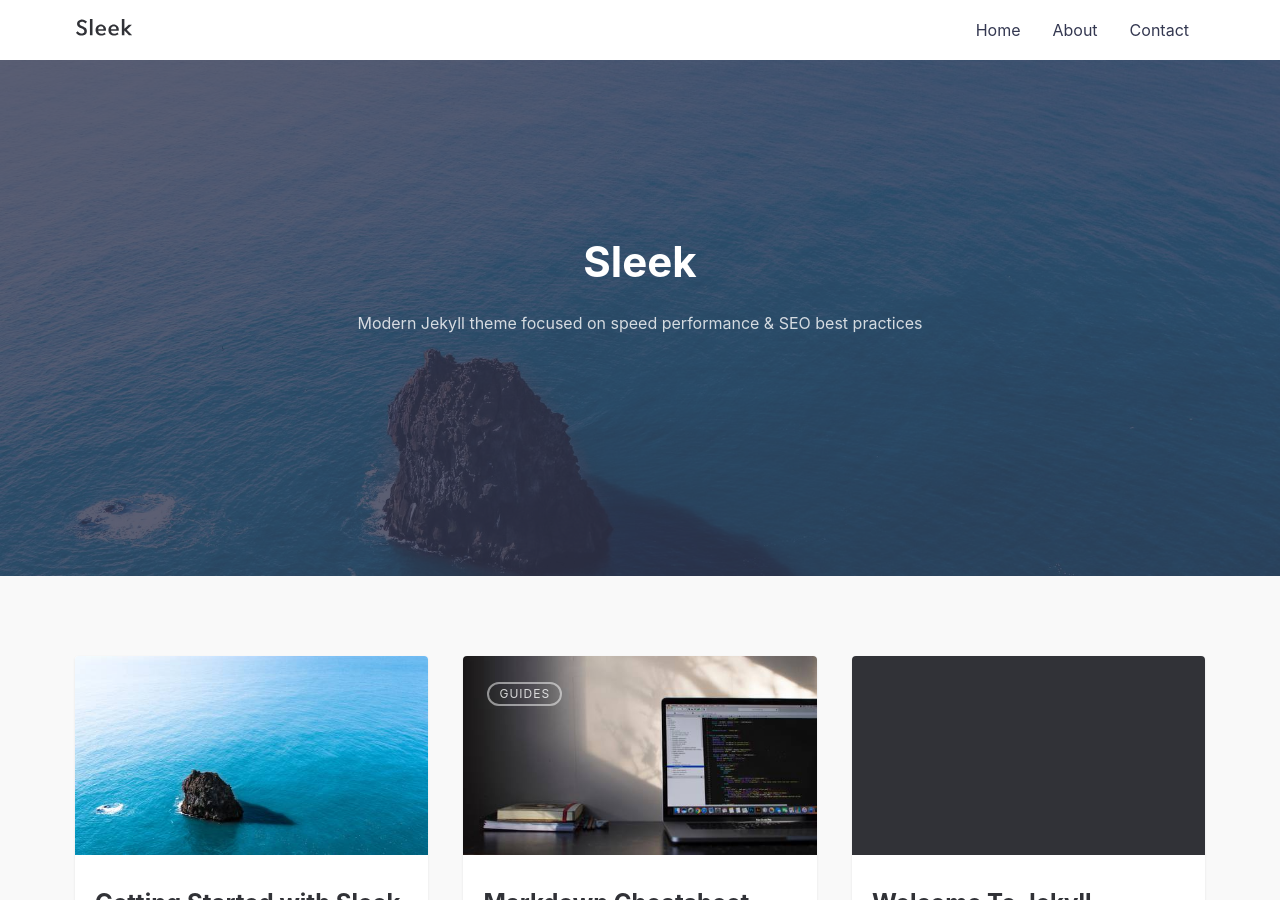
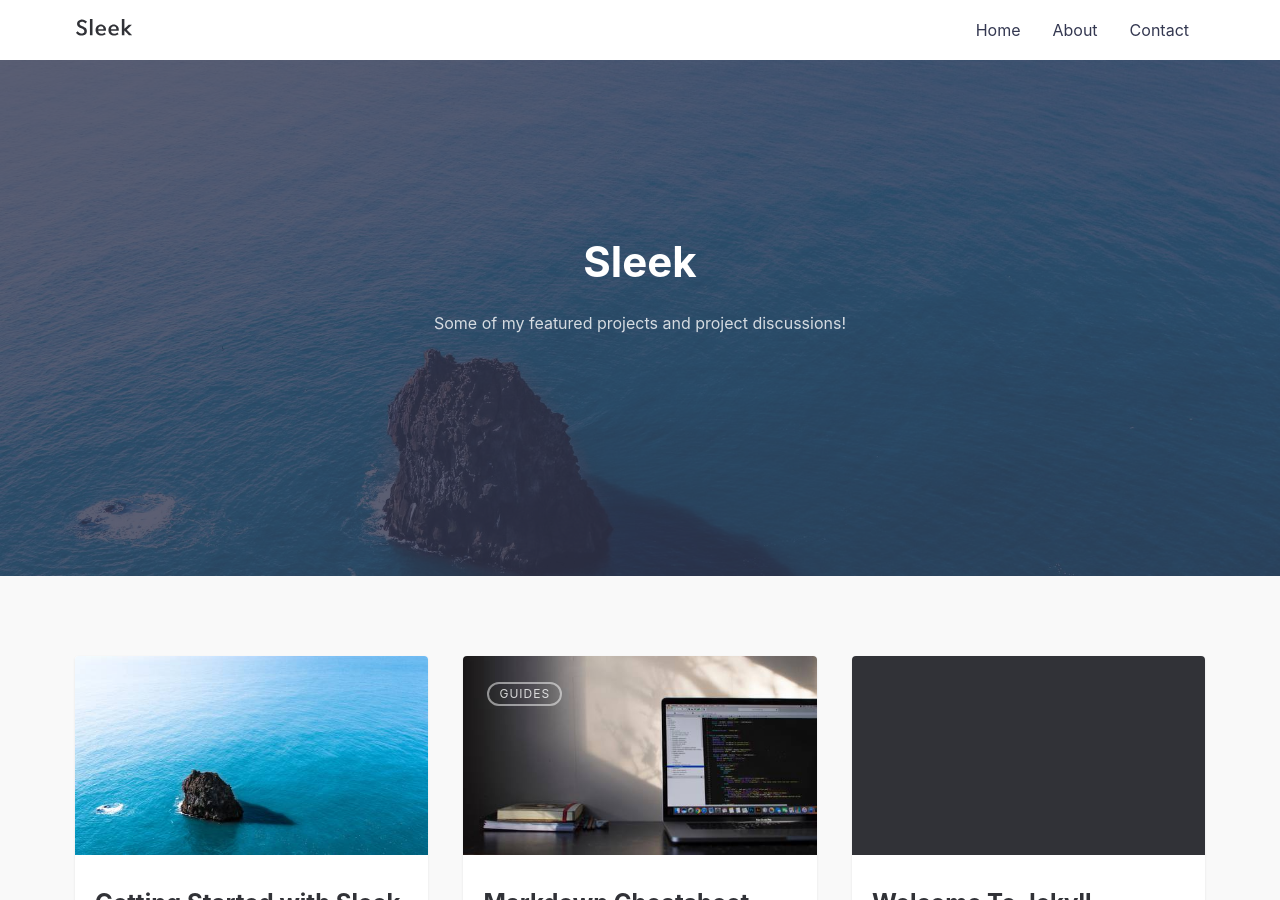
Before and after one commit to chriztopherton/chriztopherton.github.io, a Jekyll site: the page built from index.md, in a window 1280 px wide and 900 px high. Built offline with Jekyll 4.4.1, drawn with Linux system fonts in a browser that asks for light colours; part of the change alters nothing that is shown.

```diff
--- a/_config.yml
+++ b/_config.yml
@@ -10,14 +10,10 @@ url: "https://janczizikow.github.io/" # the base hostname & protocol for your si
 
 # SEO PLUGIN
 social:
-  name: Your Name
+  name: Christopher Ton
   links:
-    - https://twitter.com/BenBalter
-    - https://www.facebook.com/ben.balter
-    - https://www.linkedin.com/in/BenBalter
-    - https://plus.google.com/+BenBalter
-    - https://github.com/benbalter
-    - https://keybase.io/benbalter
+    - https://www.linkedin.com/in/chriztopherton/
+    - https://github.com/chriztopherton
 
 # THEME SETTINGS
 navigation: # Navigation links
@@ -26,15 +22,13 @@ navigation: # Navigation links
   - {name: 'Contact', link: '/contact'}
 
 tagline: >
-  Modern Jekyll theme focused on speed performance &amp; SEO best practices
+  Some of my featured projects and project discussions!
 
 hero_img: posts/sleek_lg.jpg # Main background image: use the path from /assets/img/ => This will output /assets/img/posts/sleek_lg.jpg
 
-email: your-email@domain.com # email for form submission
+email: chriztopherton@gmail.com # email for form submission
 
-twitter_username: jan_czizikow # replace with your_twitter_username or comment to remove link from footer
-github_username:  janczizikow # replace with your_github_username or comment to remove link from footer
-instagram_username: shanlongjj # replace with your_instagram_username or comment to remove link from footer
+github_username:  chriztopherton # replace with your_github_username or comment to remove link from footer
 
 disqus:
   shortname: janczizikow # to enable comments replace with your_disqus_shortname
```
